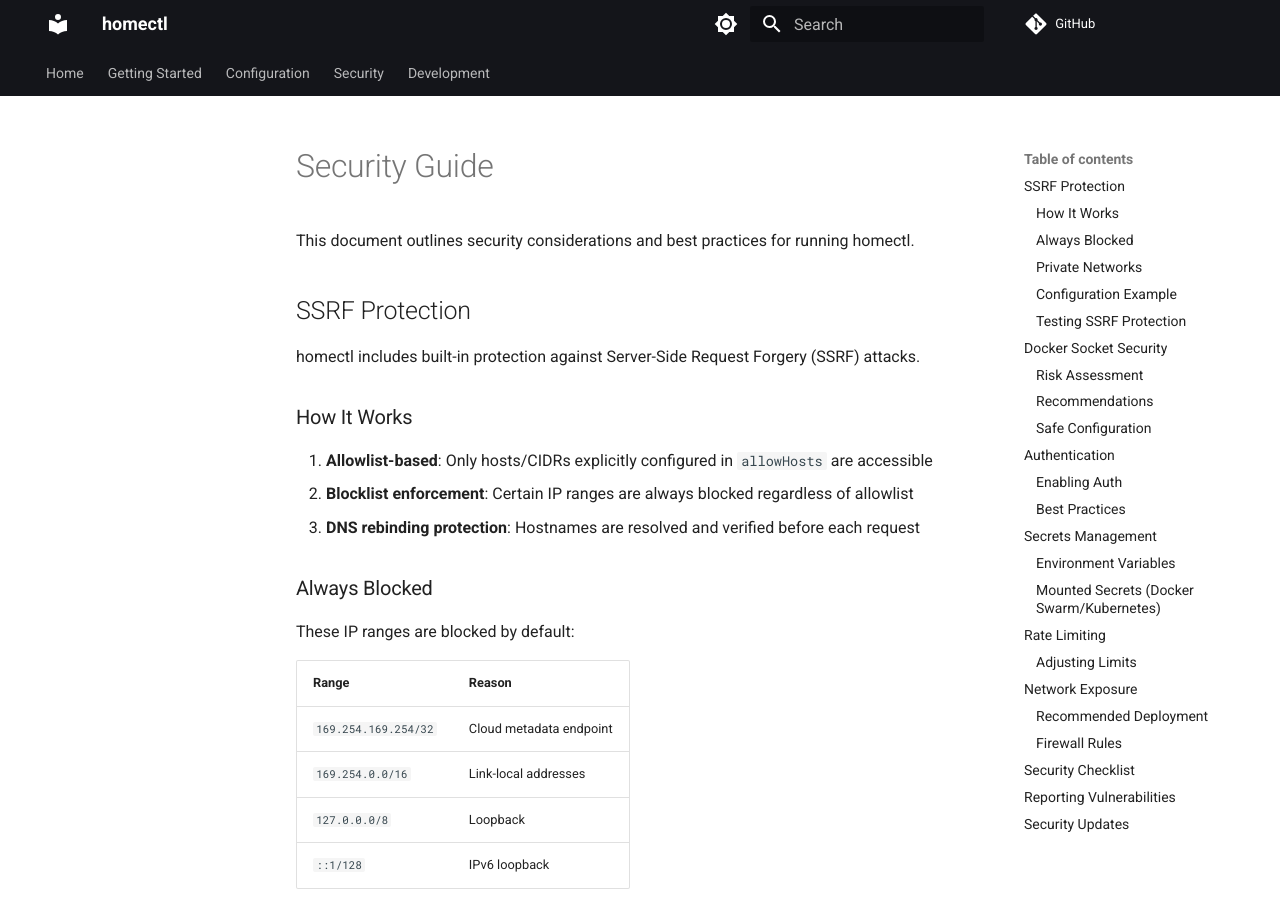
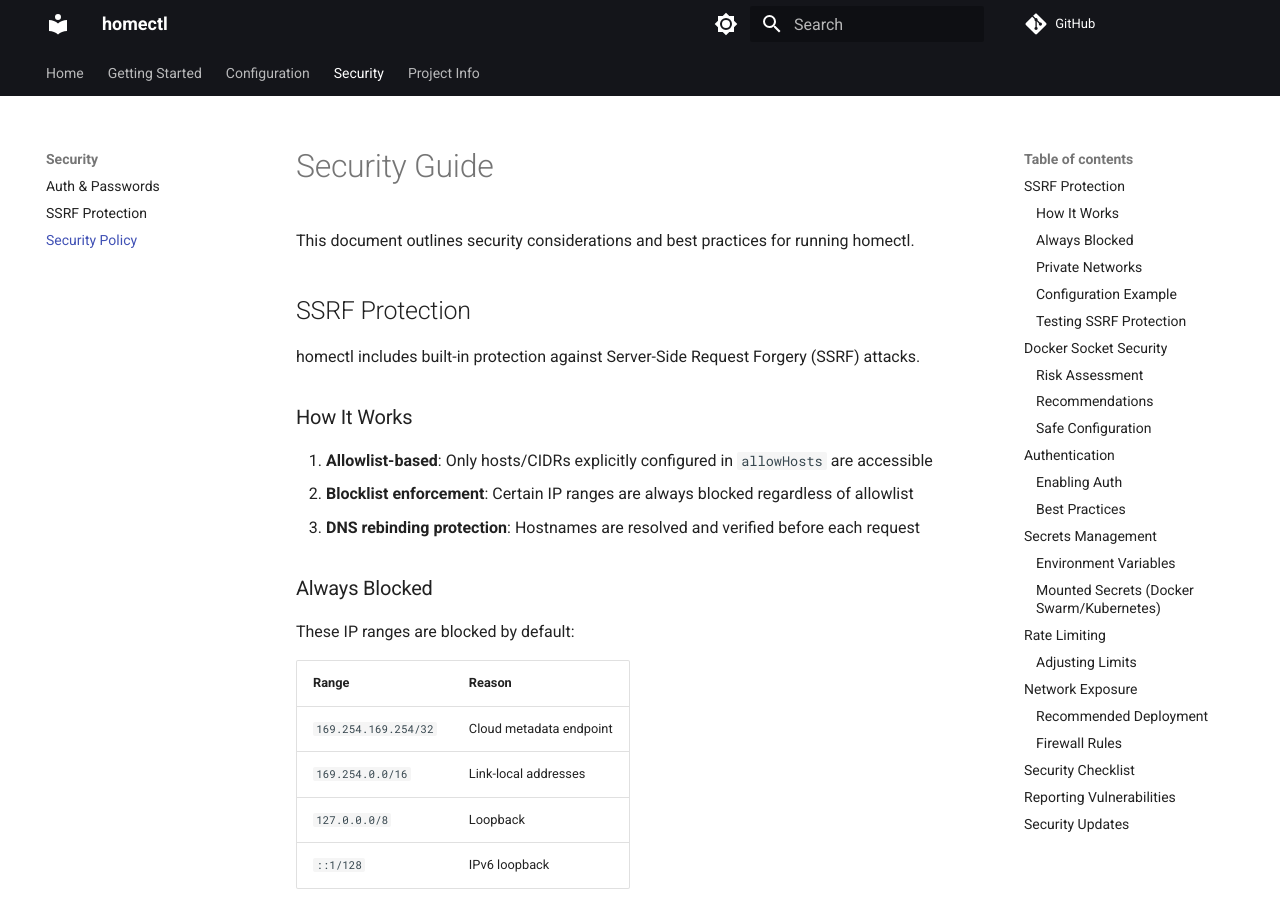
Before and after one commit to palta-dev/homectl, an MkDocs documentation site: the page built from docs/SECURITY.md, in a window 1280 px wide and 900 px high. Built offline with MkDocs 1.6.1 and Material for MkDocs 9.7.7, drawn with Linux system fonts in a browser that asks for light colours; comment, search, counter and statistics services are not loaded.

```diff
--- a/mkdocs.yml
+++ b/mkdocs.yml
@@ -55,7 +55,12 @@ nav:
       - General Settings: configuration/general.md
       - Services & Groups: configuration/services.md
       - Widgets: configuration/widgets.md
+      - YAML Reference: CONFIG_REFERENCE.md
   - Security:
       - Auth & Passwords: security/auth.md
       - SSRF Protection: security/ssrf.md
-  - Development: development.md
+      - Security Policy: SECURITY.md
+  - Project Info:
+      - Architecture: ARCHITECTURE.md
+      - Contributing: CONTRIBUTING.md
+      - Development: development.md
```
Also changed, not shown: README.md (+2 -0 lines), 1 other file.
